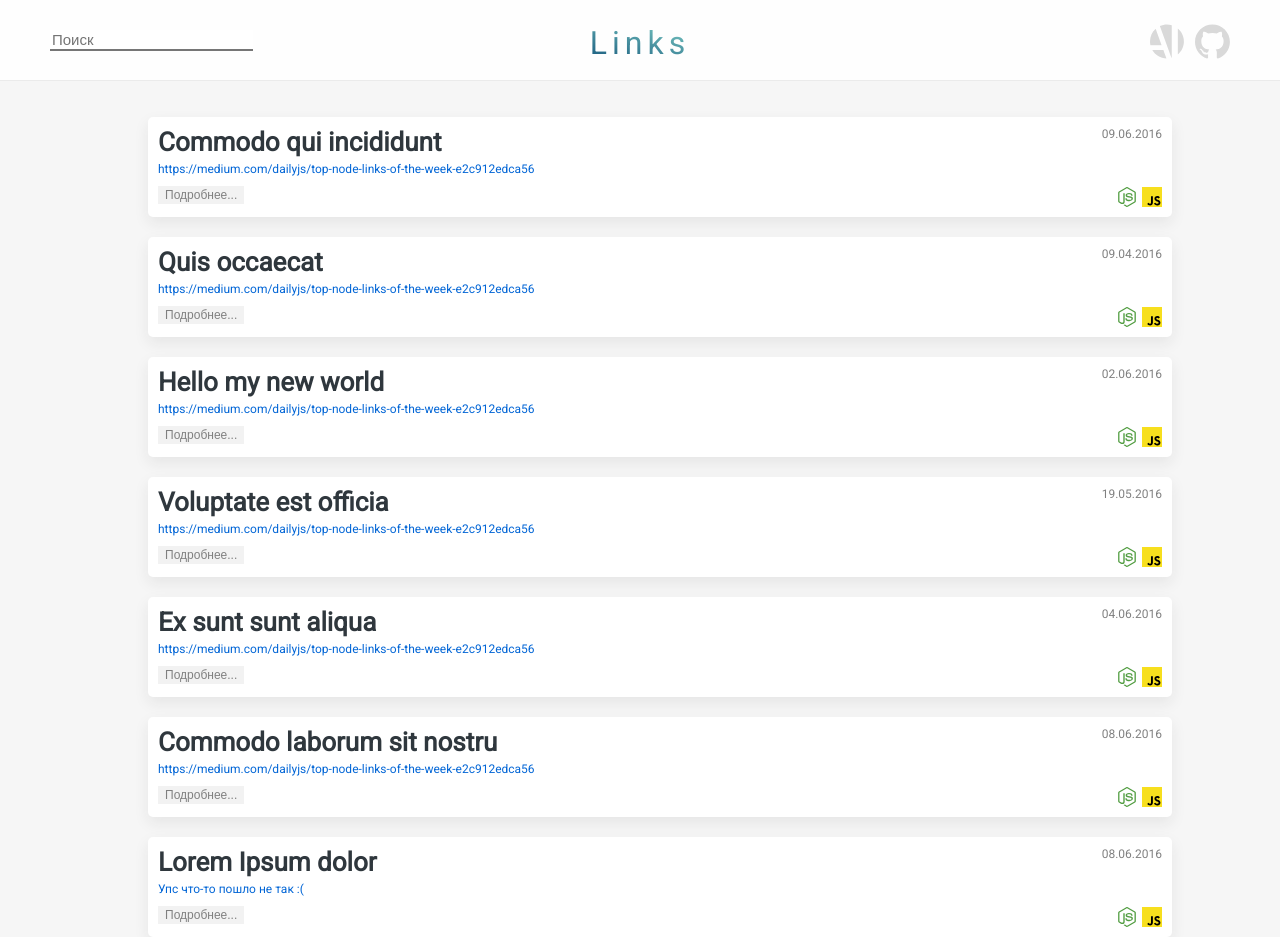
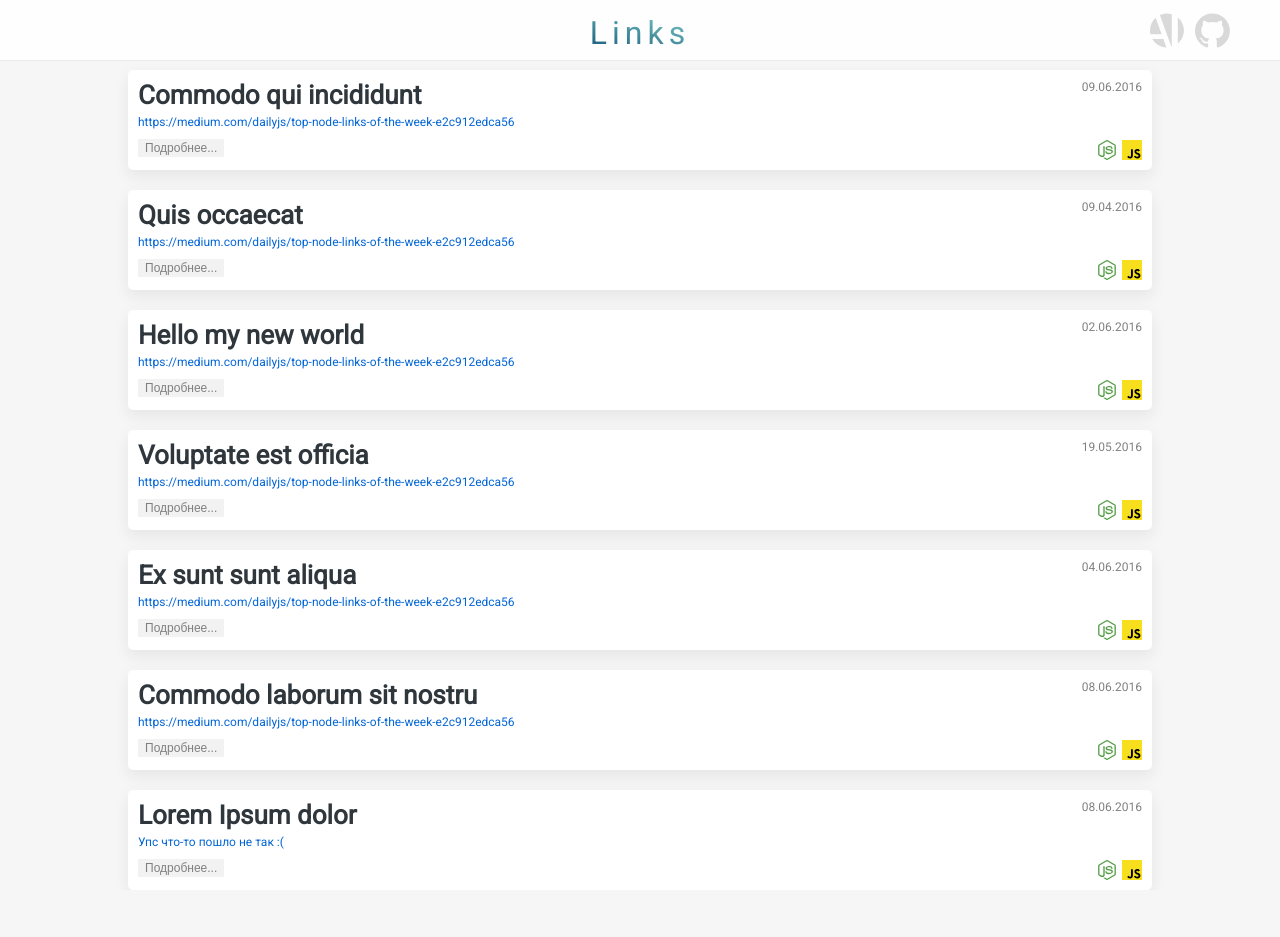
Before and after one commit to MoonW1nd/Links, a React app: page / in a window 1280 px wide. After the commit the page ends 890 px from the top, so only its background shows below. Built offline with nearby package versions, Linux system fonts and the light colour scheme.

Commit message:
Some style fixes and temorary hide search field

```diff
--- a/src/components/ArticleList/style.scss
+++ b/src/components/ArticleList/style.scss
@@ -2,6 +2,9 @@
   width: 80vw;
   max-width: 1280px;
   list-style-type: none;
+  padding: 0;
+  margin: 0;
+  margin-top: 50px;
   ul {
     margin-left: 0;
     padding-left: 0;
--- a/src/components/Header/index.js
+++ b/src/components/Header/index.js
@@ -1,12 +1,12 @@
 import React from 'react';
 import Logo from '../Logo';
 import './style.scss';
-import SearchInput from '../SearchInput';
+// import SearchInput from '../SearchInput';
 import LogoButton from '../Buttons/LogoButton';
 
 export default function Header() {
   return <header className='Header'>
-    <SearchInput/>
+    {/* <SearchInput/> */}
     <Logo/>
     <div className='Header-ButtonsWrapper'>
       <LogoButton logoName='AlexanderIvankovLogo' link='http://alexanderivankov.ru/'/>
--- a/src/components/Header/style.scss
+++ b/src/components/Header/style.scss
@@ -2,9 +2,9 @@
 
 .Header {
   width: 100vw;
-  min-height: 80px;
+  min-height: 60px;
   display: flex;
-  position: sticky;
+  position: fixed;
   top: 0;
   justify-content: center;
   align-items: center;
@@ -20,6 +20,5 @@
     width: 100vw;
     padding: 0 50px;
     box-sizing: border-box;
-    margin-top: 3px;
   }
 }
--- a/src/components/Link/style.scss
+++ b/src/components/Link/style.scss
@@ -5,7 +5,7 @@
   &_size {
     &_s {
       font-size: $fontSize_small;
-      font-weight: $fontWeight_light;
+      font-weight: $fontWeight_normal;
     }
   }
 
--- a/src/components/Logo/style.scss
+++ b/src/components/Logo/style.scss
@@ -3,7 +3,7 @@
 .Logo {
   top: 3px;
   position: relative;
-  font-weight: lighter;
+  // font-weight: 100;
   font-size: $title_fontSize_large;
   line-height: 40px;
   letter-spacing: 5px;
```
